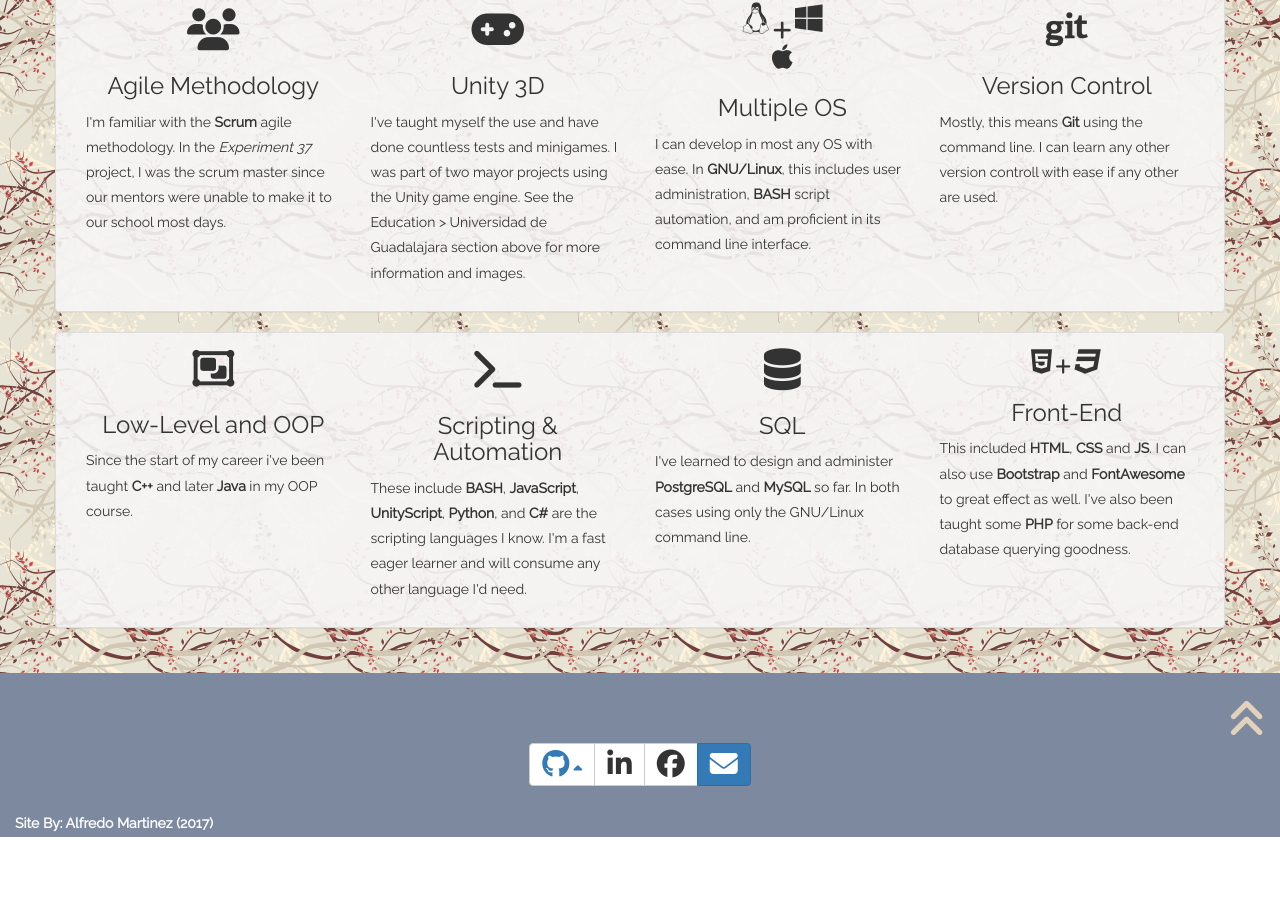
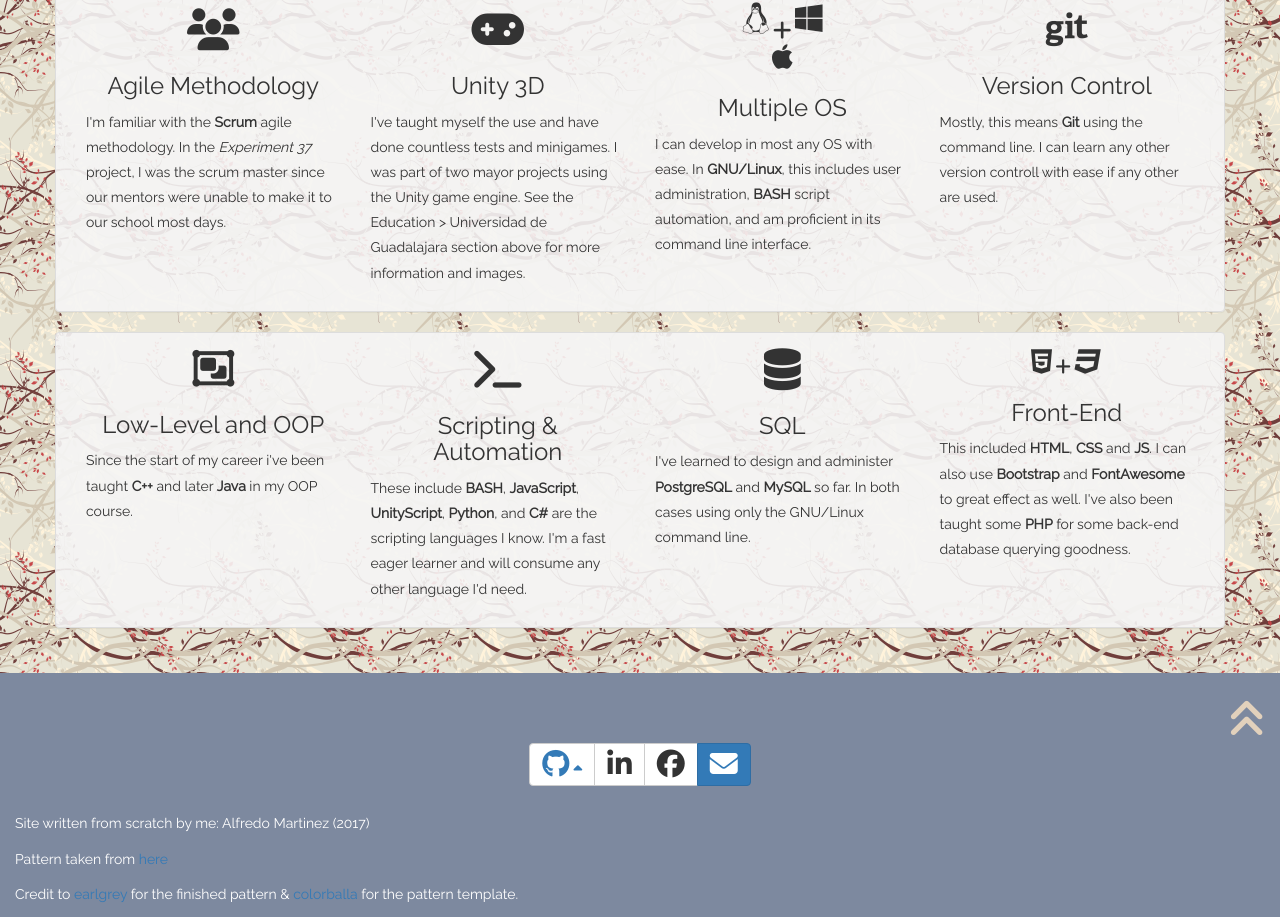
Before and after one commit to Alfredo-Martinez/theDripp.github.io, a plain HTML site: page index.html in a window 1280 px wide. Shown: the part 1808-2725 px from the top of the page. Before the commit the page ends 2645 px from the top, so only its background shows below. Drawn offline with nearby package versions, Linux system fonts and the light colour scheme; a web font is replaced by a local one.

Commit message:
Updated readme and credited some artists.

```diff
--- a/index.html
+++ b/index.html
@@ -319,7 +319,9 @@
             </div>
         </div>
         <br>
-        <strong>Site By: Alfredo Martinez (2017)</strong>
+        <p>Site written from scratch by me: Alfredo Martinez (2017)</p>
+        <p>Pattern taken from <a href="http://www.colourlovers.com/pattern/2290455/d_u_s_k">here</a></p>
+        <p>Credit to <a href="http://www.colourlovers.com/lover/earlgrey">earlgrey</a> for the finished pattern & <a href="http://www.colourlovers.com/lover/colorballa">colorballa</a> for the pattern template.</p>
     </footer><!-- container-fluid -->
 
 
```
Also changed, not shown: 1 other file.
